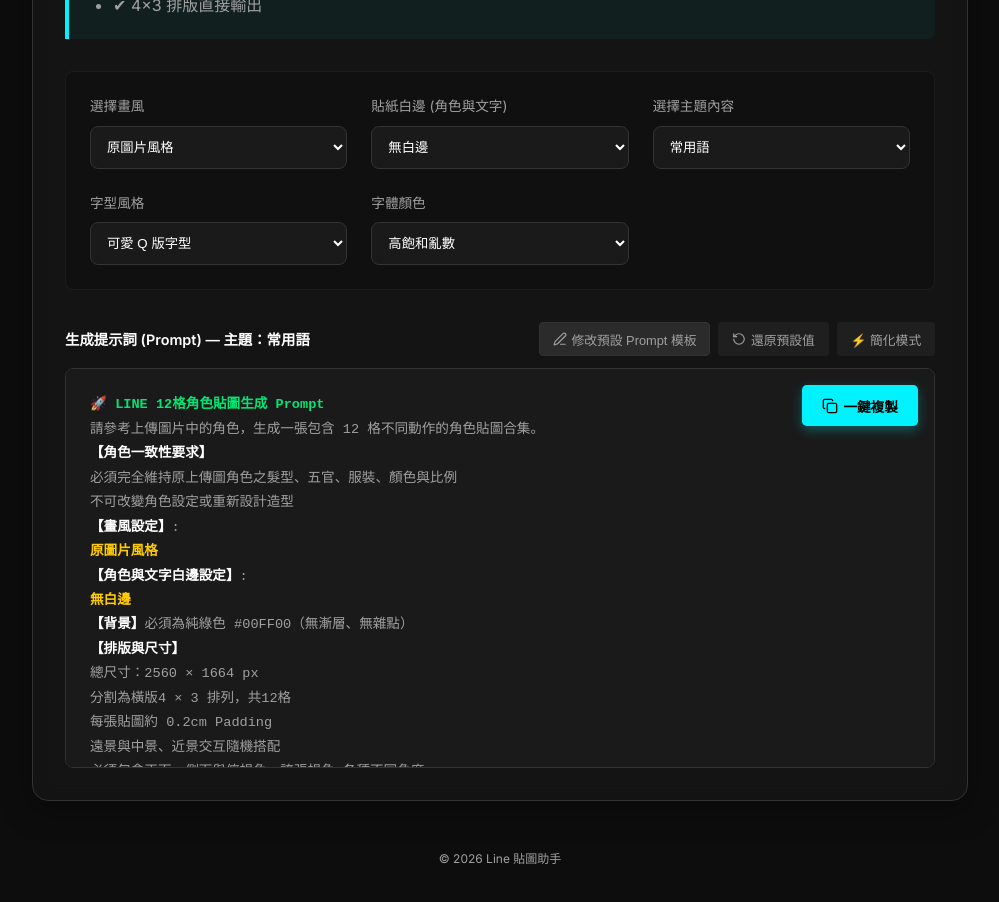
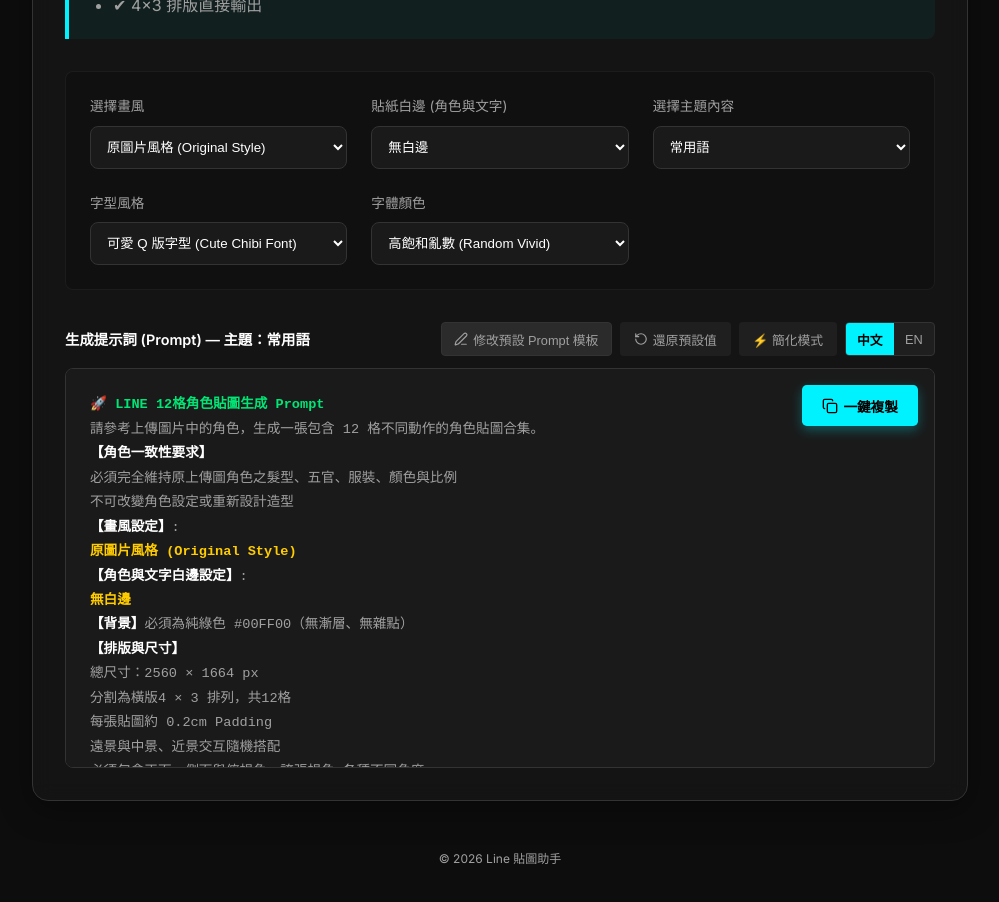
Before and after one commit to m45801ch/Line-sticker, a React (Vite) app: page / in a window 1280 px wide. Shown: the part 660-1562 px from the top of the page, without its empty margins (140-1139 px from the left). Built offline with nearby package versions, Linux system fonts and the light colour scheme.

Commit message:
新增英文prompt

```diff
--- a/src/components/Exporter.jsx
+++ b/src/components/Exporter.jsx
@@ -6,6 +6,54 @@ const Exporter = ({ data, onGoToStep2 }) => {
     // data is { stems: [...], mainIdx, tabIdx, startIndex }
     const [isExporting, setIsExporting] = useState(false);
     const startIndex = data?.startIndex || 1;
+
+    // Unsharp Mask sharpening — preserves transparency
+    const sharpenCanvas = (canvas, amount = 0.6) => {
+        const ctx = canvas.getContext('2d', { willReadFrequently: true });
+        const w = canvas.width;
+        const h = canvas.height;
+        const src = ctx.getImageData(0, 0, w, h);
+        const dst = ctx.createImageData(w, h);
+        const s = src.data;
+        const d = dst.data;
+
+        // Simple 3×3 sharpening kernel (Laplacian-based unsharp mask)
+        // kernel = identity + amount * laplacian
+        for (let y = 1; y < h - 1; y++) {
+            for (let x = 1; x < w - 1; x++) {
+                const idx = (y * w + x) * 4;
+                // Skip fully transparent pixels
+                if (s[idx + 3] === 0) {
+                    d[idx] = s[idx];
+                    d[idx + 1] = s[idx + 1];
+                    d[idx + 2] = s[idx + 2];
+                    d[idx + 3] = s[idx + 3];
+                    continue;
+                }
+                for (let c = 0; c < 3; c++) {
+                    const center = s[idx + c];
+                    const neighbors =
+                        s[((y - 1) * w + x) * 4 + c] +
+                        s[((y + 1) * w + x) * 4 + c] +
+                        s[(y * w + (x - 1)) * 4 + c] +
+                        s[(y * w + (x + 1)) * 4 + c];
+                    // Unsharp mask: output = center + amount * (center - blur)
+                    const blur = neighbors / 4;
+                    d[idx + c] = Math.min(255, Math.max(0, Math.round(center + amount * (center - blur))));
+                }
+                d[idx + 3] = s[idx + 3]; // preserve alpha
+            }
+        }
+        // Copy edge pixels as-is
+        for (let i = 0; i < d.length; i += 4) {
+            const y = Math.floor(i / 4 / w);
+            const x = (i / 4) % w;
+            if (y === 0 || y === h - 1 || x === 0 || x === w - 1) {
+                d[i] = s[i]; d[i + 1] = s[i + 1]; d[i + 2] = s[i + 2]; d[i + 3] = s[i + 3];
+            }
+        }
+        ctx.putImageData(dst, 0, 0);
+    };
 
     const resizeBase64Img = (base64, width, height) => {
         return new Promise((resolve) => {
@@ -22,7 +70,14 @@ const Exporter = ({ data, onGoToStep2 }) => {
                 const drawX = (width - drawW) / 2;
                 const drawY = (height - drawH) / 2;
 
+                // Use high-quality image smoothing before drawing
+                ctx.imageSmoothingEnabled = true;
+                ctx.imageSmoothingQuality = 'high';
                 ctx.drawImage(img, drawX, drawY, drawW, drawH);
+
+                // Apply sharpening pass
+                sharpenCanvas(canvas, 0.55);
+
                 resolve(canvas.toDataURL('image/png').split(',')[1]);
             };
             img.src = base64;
--- a/src/components/PromptGenerator.jsx
+++ b/src/components/PromptGenerator.jsx
@@ -2,19 +2,19 @@ import React, { useState, useRef } from 'react';
 import { Copy, Sparkles, Check, Edit3, RotateCcw } from 'lucide-react';
 
 const artStyleOptions = [
-  { id: 'original', name: '原圖片風格' },
-  { id: 'manga-style', name: '日漫畫風 (指定漫畫家)' },
+  { id: 'original', name: '原圖片風格 (Original Style)' },
+  { id: 'manga-style', name: '日漫畫風 (Manga Artist)' },
   { id: 'cute-chibi', name: '日系精緻 Q 版 (Chibi)' },
-  { id: 'cute-2d', name: '可愛活潑 2D 平面' },
-  { id: 'watercolor', name: '溫暖水彩風' },
-  { id: 'crayon', name: '柔和蠟筆插畫' },
-  { id: 'vector', name: '簡約向量插畫' },
-  { id: '3d-render', name: '精緻 3D 算圖' },
-  { id: 'minimalist', name: '極簡幾何風格' },
-  { id: 'ink-wash', name: '現代創意墨繪' },
-  { id: 'pop-art', name: '鮮豔美式波普' },
-  { id: 'pencil', name: '鉛筆手寫塗鴉' },
-  { id: 'retro', name: '復古像素 (Retro)' },
+  { id: 'cute-2d', name: '可愛活潑 2D 平面 (2D Flat)' },
+  { id: 'watercolor', name: '溫暖水彩風 (Watercolor)' },
+  { id: 'crayon', name: '柔和蠟筆插畫 (Crayon)' },
+  { id: 'vector', name: '簡約向量插畫 (Vector)' },
+  { id: '3d-render', name: '精緻 3D 算圖 (3D Render)' },
+  { id: 'minimalist', name: '極簡幾何風格 (Minimalist)' },
+  { id: 'ink-wash', name: '現代創意墨繪 (Ink Wash)' },
+  { id: 'pop-art', name: '鮮豔美式波普 (Pop Art)' },
+  { id: 'pencil', name: '鉛筆手寫塗鴉 (Colored Pencil)' },
+  { id: 'retro', name: '復古像素 (Retro Pixel)' },
   { id: 'custom', name: '自訂畫風...' },
 ];
 
@@ -53,34 +53,37 @@ const borderStyleOptions = [
 ];
 
 const fontStyleOptions = [
-  { id: 'cute-q', name: '可愛 Q 版字型' },
-  { id: 'handwriting', name: '手寫塗鴉字型' },
-  { id: 'marker', name: '粗體馬克筆字型' },
-  { id: 'bubble', name: '圓潤泡泡字型' },
-  { id: 'retro-marker', name: '復古麥克筆字型' },
-  { id: 'brush', name: '日系毛筆字型' },
-  { id: 'geometric', name: '幾何方塊字型' },
-  { id: 'neon', name: '霓虹發光字型' },
-  { id: 'comic', name: '漫畫效果字型' },
-  { id: 'chalk', name: '黑板粉筆字型' },
-  { id: 'pixel-game', name: '遊戲像素字型' },
-  { id: 'dot-matrix', name: '點陣印刷字型' },
+  { id: 'cute-q', name: '可愛 Q 版字型 (Cute Chibi Font)' },
+  { id: 'handwriting', name: '手寫塗鴉字型 (Handwriting Doodle)' },
+  { id: 'marker', name: '粗體馬克筆字型 (Bold Marker)' },
+  { id: 'bubble', name: '圓潤泡泡字型 (Bubble Font)' },
+  { id: 'retro-marker', name: '復古麥克筆字型 (Retro Marker)' },
+  { id: 'brush', name: '日系毛筆字型 (Japanese Brush)' },
+  { id: 'geometric', name: '幾何方塊字型 (Geometric Block)' },
+  { id: 'neon', name: '霓虹發光字型 (Neon Glow)' },
+  { id: 'comic', name: '漫畫效果字型 (Comic Style)' },
+  { id: 'chalk', name: '黑板粉筆字型 (Chalk Board)' },
+  { id: 'pixel-game', name: '遊戲像素字型 (Game Pixel)' },
+  { id: 'dot-matrix', name: '點陣印刷字型 (Dot Matrix)' },
 ];
 
 const fontColorOptions = [
-  { id: 'high-sat', name: '高飽和亂數' },
-  { id: 'yellow', name: '黃色' },
-  { id: 'red', name: '紅色' },
-  { id: 'mixed', name: '混合色' },
-  { id: 'blue', name: '藍色' },
-  { id: 'purple', name: '紫色' },
-  { id: 'orange', name: '橘色' },
-  { id: 'pink', name: '粉紅色' },
-  { id: 'neon-color', name: '霓虹色' },
-  { id: 'gold', name: '金色' },
-  { id: 'sky-blue', name: '天藍色' },
-  { id: 'grape', name: '葡萄紫' },
+  { id: 'high-sat', name: '高飽和亂數 (Random Vivid)' },
+  { id: 'yellow', name: '黃色 (Yellow)' },
+  { id: 'red', name: '紅色 (Red)' },
+  { id: 'mixed', name: '混合色 (Mixed)' },
+  { id: 'blue', name: '藍色 (Blue)' },
+  { id: 'purple', name: '紫色 (Purple)' },
+  { id: 'orange', name: '橘色 (Orange)' },
+  { id: 'pink', name: '粉紅色 (Pink)' },
+  { id: 'neon-color', name: '霓虹色 (Neon)' },
+  { id: 'gold', name: '金色 (Gold)' },
+  { id: 'sky-blue', name: '天藍色 (Sky Blue)' },
+  { id: 'grape', name: '葡萄紫 (Grape)' },
+  { id: 'black', name: '黑色 (Black)' },
+  { id: 'custom-color', name: '自定義顏色...' },
 ];
+
 
 const DEFAULT_PROMPT_TEMPLATE = `🚀 LINE 12格角色貼圖生成 Prompt
 請參考上傳圖片中的角色，生成一張包含 12 格不同動作的角色貼圖合集。
@@ -136,10 +139,12 @@ const PromptGenerator = () => {
   const [borderStyleId, setBorderStyleId] = useState(borderStyleOptions[0].id);
   const [fontStyleId, setFontStyleId] = useState(fontStyleOptions[0].id);
   const [fontColorId, setFontColorId] = useState(fontColorOptions[0].id);
+  const [customFontColor, setCustomFontColor] = useState('#FF6B6B');
 
   const [promptTemplate, setPromptTemplate] = useState(DEFAULT_PROMPT_TEMPLATE);
   const [isEditingTemplate, setIsEditingTemplate] = useState(false);
   const [isSimpleMode, setIsSimpleMode] = useState(false);
+  const [promptLang, setPromptLang] = useState('zh'); // 'zh' | 'en'
 
   const [copied, setCopied] = useState(false);
   const promptRef = useRef(null);
@@ -169,10 +174,71 @@ const PromptGenerator = () => {
   };
 
   const getFontColorName = () => {
-    return fontColorOptions.find(f => f.id === fontColorId)?.name || '高飽和亂數';
+    if (fontColorId === 'custom-color') return customFontColor;
+    return fontColorOptions.find(f => f.id === fontColorId)?.name || '高飽和亂數 (Random Vivid)';
+  };
+
+  const getArtStyleNameEn = () => {
+    if (artStyleId === 'custom') return customArtStyle || 'cute 2D flat style';
+    if (artStyleId === 'manga-style') return `${mangaArtist} manga art style`;
+    const en = { original: 'original image style', 'cute-chibi': 'Japanese chibi style', 'cute-2d': 'cute 2D flat illustration', watercolor: 'warm watercolor style', crayon: 'soft crayon illustration', vector: 'clean vector illustration', '3d-render': 'detailed 3D render', minimalist: 'minimalist geometric style', 'ink-wash': 'modern ink wash painting', 'pop-art': 'vibrant American pop art', pencil: 'colored pencil sketch', retro: 'retro pixel art' };
+    return en[artStyleId] || artStyleOptions.find(s => s.id === artStyleId)?.name || 'cute 2D flat style';
+  };
+
+  const buildPromptEn = () => {
+    const border = { 'no-border': 'no white border', 'thick-white': 'thick white border', 'thin-white': 'thin white border' }[borderStyleId] || 'no white border';
+    const fontColor = fontColorId === 'custom-color' ? customFontColor : (getFontColorName().replace(/（.*?）/g, '').replace(/\.*/g, '').split('(')[0].trim());
+    const fontStyle = getFontStyleName().split('(')[1]?.replace(')', '').trim() || getFontStyleName();
+    const artStyle = getArtStyleNameEn();
+    const words = getThemeWords();
+    const theme = getThemeName();
+
+    if (isSimpleMode) {
+      return `[Art Style]: ${artStyle}
+[Character & Border]: ${border}
+[Font Style]: ${fontStyle}
+[Font Color]: ${fontColor}
+[Theme]: ${theme}`;
+    }
+
+    return `🚀 LINE 12-Panel Character Sticker Generation Prompt
+Please reference the uploaded character image and generate a single sheet containing 12 different action panels.
+[Character Consistency]
+Fully maintain the original character's hairstyle, facial features, clothing, colors, and proportions. Do not redesign or alter the character's appearance.
+[Art Style]:
+${artStyle}
+[Character & Text Border]:
+${border}
+[Background]: Must be solid green #00FF00 (no gradient, no noise)
+[Layout & Canvas Size]:
+Total canvas: 2560 × 1664 px
+4 × 3 grid layout, 12 panels total
+Approx. 0.2 cm padding per panel
+Mix of distant, mid-range, and close-up shots
+Include front, side, top-down, and exaggerated perspectives
+[Text Rules]:
+Language: Traditional Chinese (no repetition)
+[Text Content]:
+${words}
+[Font Style]:
+${fontStyle}
+[Font Color]:
+${fontColor}
+[Font Style Restrictions]:
+No green-toned colors
+No emoji
+Do not obscure the character
+Font color must not be #00FF00 (pure green)
+[Expression & Action Design]:
+Each panel must have a unique expression and action
+Emotions and actions must match the text meaning
+[Output Format]:
+Output a single horizontal 4 × 3 image
+Background must be solid green #00FF00`;
   };
 
   const buildPrompt = () => {
+    if (promptLang === 'en') return buildPromptEn();
     let result = isSimpleMode ? SIMPLE_PROMPT_TEMPLATE : promptTemplate;
     result = result.replace(/{artStyle}/g, getArtStyleName());
     result = result.replace(/{borderStyle}/g, getBorderStyleValue());
@@ -340,6 +406,23 @@ const PromptGenerator = () => {
           <select className="select-input" value={fontColorId} onChange={(e) => setFontColorId(e.target.value)}>
             {fontColorOptions.map(c => <option key={c.id} value={c.id}>{c.name}</option>)}
           </select>
+          {fontColorId === 'custom-color' && (
+            <div style={{ display: 'flex', alignItems: 'center', gap: '0.5rem', marginTop: '0.4rem' }}>
+              <input
+                type="color"
+                value={customFontColor}
+                onChange={(e) => setCustomFontColor(e.target.value)}
+                style={{ width: '2.5rem', height: '2rem', border: 'none', borderRadius: '0.25rem', cursor: 'pointer' }}
+              />
+              <input
+                type="text"
+                value={customFontColor}
+                onChange={(e) => setCustomFontColor(e.target.value)}
+                maxLength={7}
+                style={{ background: 'rgba(0,0,0,0.3)', border: '1px solid var(--border-color)', color: '#fff', padding: '0.3rem 0.5rem', borderRadius: '0.25rem', fontSize: '0.85rem', width: '90px', fontFamily: 'monospace' }}
+              />
+            </div>
+          )}
         </div>
       </div>
 
@@ -405,6 +488,25 @@ const PromptGenerator = () => {
             >
               ⚡ {isSimpleMode ? '簡化模式 ON' : '簡化模式'}
             </button>
+            {/* Language Toggle */}
+            <div style={{ display: 'flex', border: '1px solid var(--border-color)', borderRadius: '0.25rem', overflow: 'hidden' }}>
+              {[['zh', '中文'], ['en', 'EN']].map(([lang, label]) => (
+                <button
+                  key={lang}
+                  onClick={() => setPromptLang(lang)}
+                  style={{
+                    padding: '0.4rem 0.7rem',
+                    fontSize: '0.8rem',
+                    cursor: 'pointer',
+                    border: 'none',
+                    background: promptLang === lang ? 'var(--primary-color)' : 'rgba(255,255,255,0.05)',
+                    color: promptLang === lang ? '#000' : 'var(--text-secondary)',
+                    fontWeight: promptLang === lang ? 700 : 400,
+                    transition: 'all 0.2s'
+                  }}
+                >{label}</button>
+              ))}
+            </div>
           </div>
         </div>
 
```
Also changed, not shown: src/components/ImageProcessor.jsx (+20 -8 lines).
